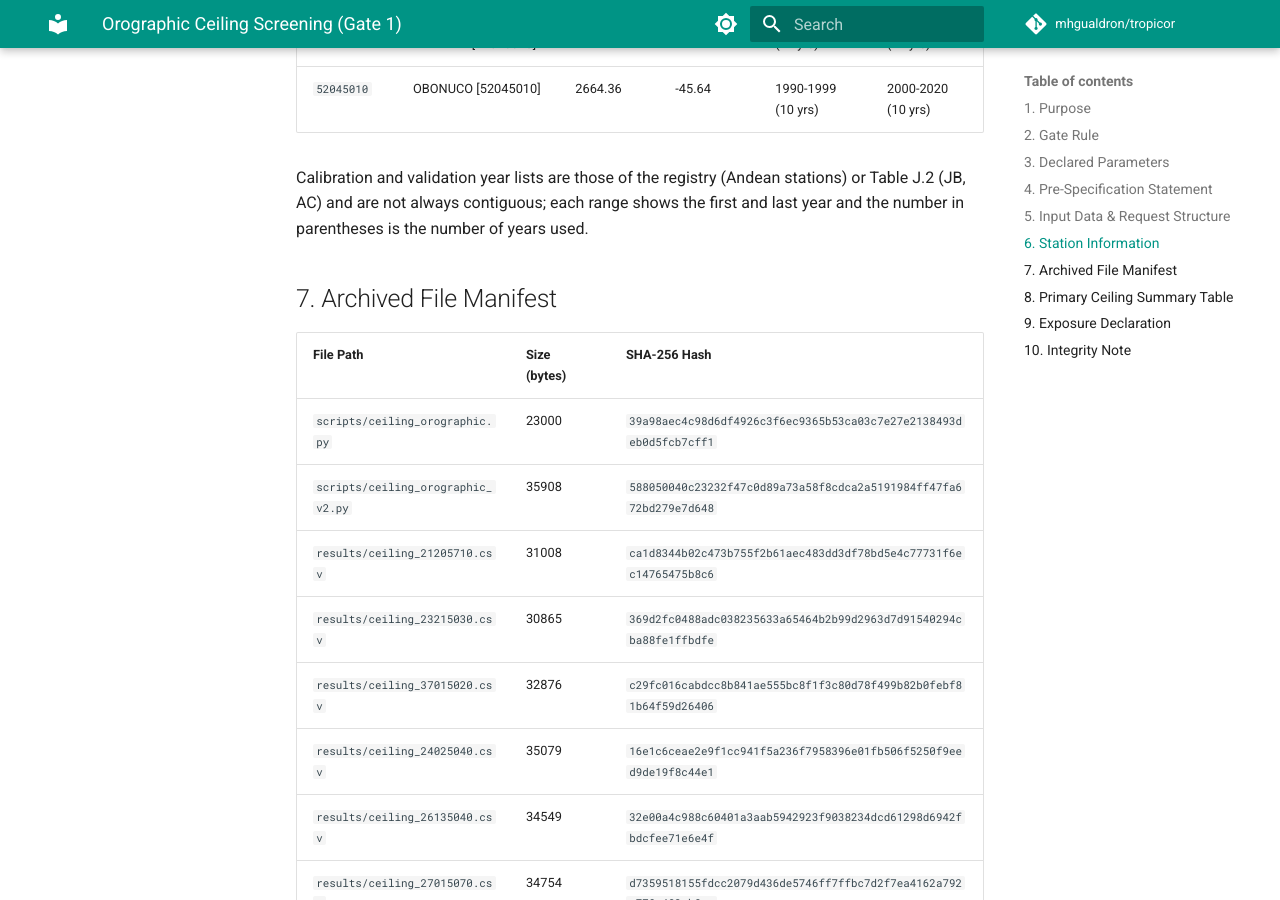
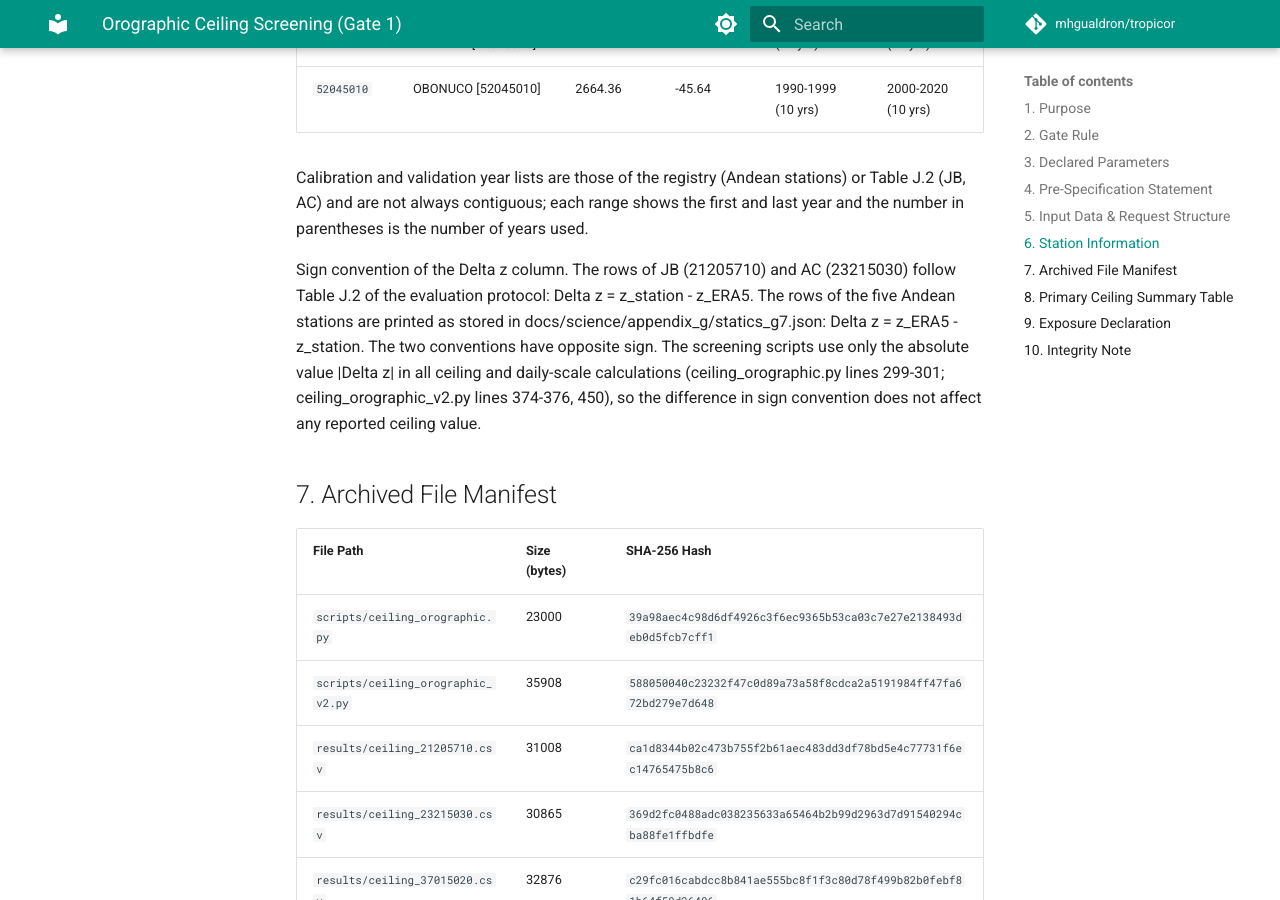
Before and after one commit to mhgualdron/tropicor, an MkDocs documentation site: the page built from docs/science/orographic_ceiling_screening/README.md, in a window 1280 px wide and 900 px high, scrolled down 2920 px. Built offline with MkDocs 1.6.1 and Material for MkDocs 9.7.7, drawn with Linux system fonts in a browser that asks for light colours; comment, search, counter and statistics services are not loaded.

Commit message:
docs(science): clarify delta_z sign convention in ceiling screening README

```diff
--- a/docs/science/orographic_ceiling_screening/README.md
+++ b/docs/science/orographic_ceiling_screening/README.md
@@ -61,6 +61,8 @@ Elevation constants and partition definitions used by the screening script:
 
 Calibration and validation year lists are those of the registry (Andean stations) or Table J.2 (JB, AC) and are not always contiguous; each range shows the first and last year and the number in parentheses is the number of years used.
 
+Sign convention of the Delta z column. The rows of JB (21205710) and AC (23215030) follow Table J.2 of the evaluation protocol: Delta z = z_station - z_ERA5. The rows of the five Andean stations are printed as stored in docs/science/appendix_g/statics_g7.json: Delta z = z_ERA5 - z_station. The two conventions have opposite sign. The screening scripts use only the absolute value |Delta z| in all ceiling and daily-scale calculations (ceiling_orographic.py lines 299-301; ceiling_orographic_v2.py lines 374-376, 450), so the difference in sign convention does not affect any reported ceiling value.
+
 ## 7. Archived File Manifest
 
 | File Path | Size (bytes) | SHA-256 Hash |
```
